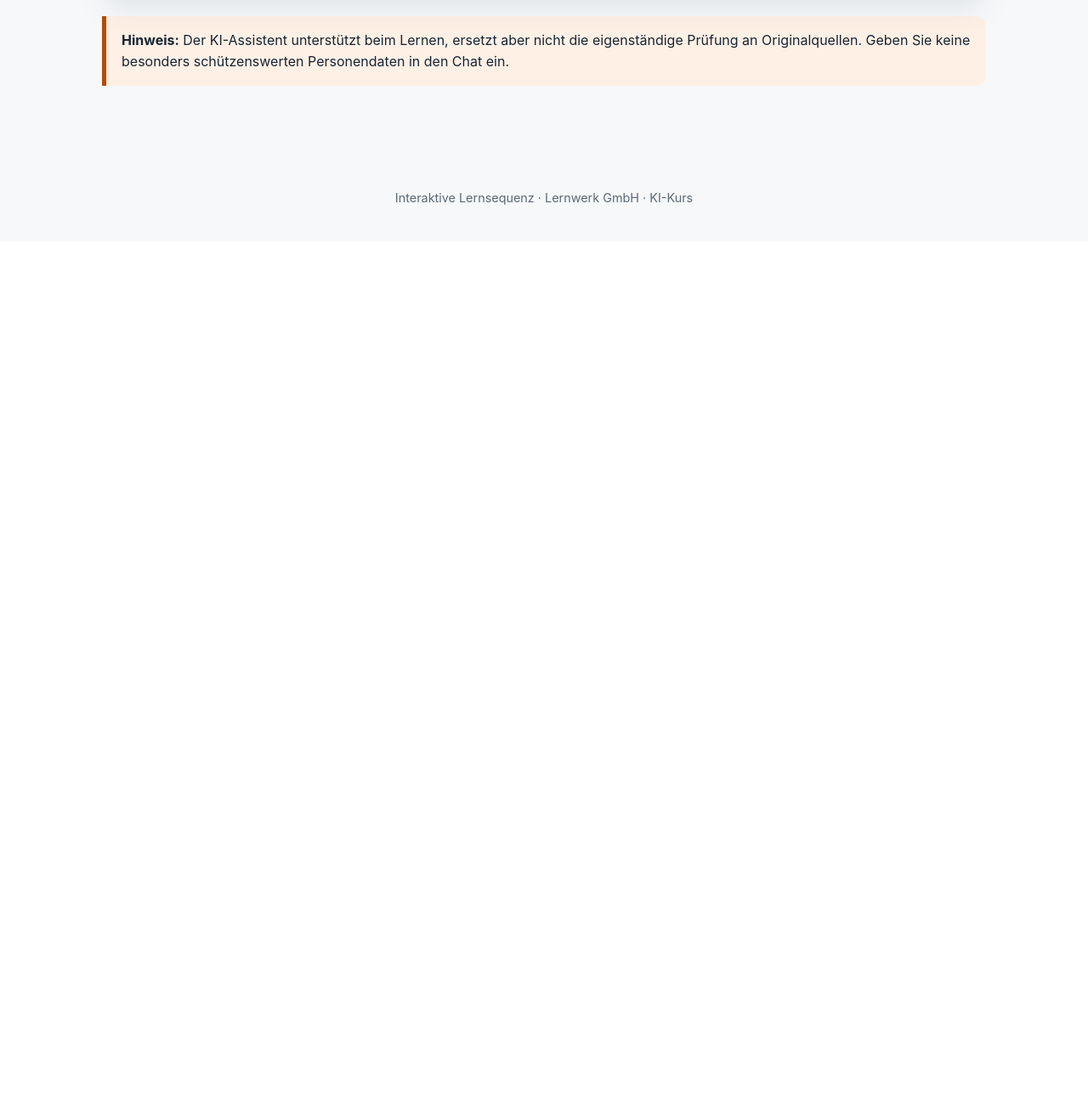
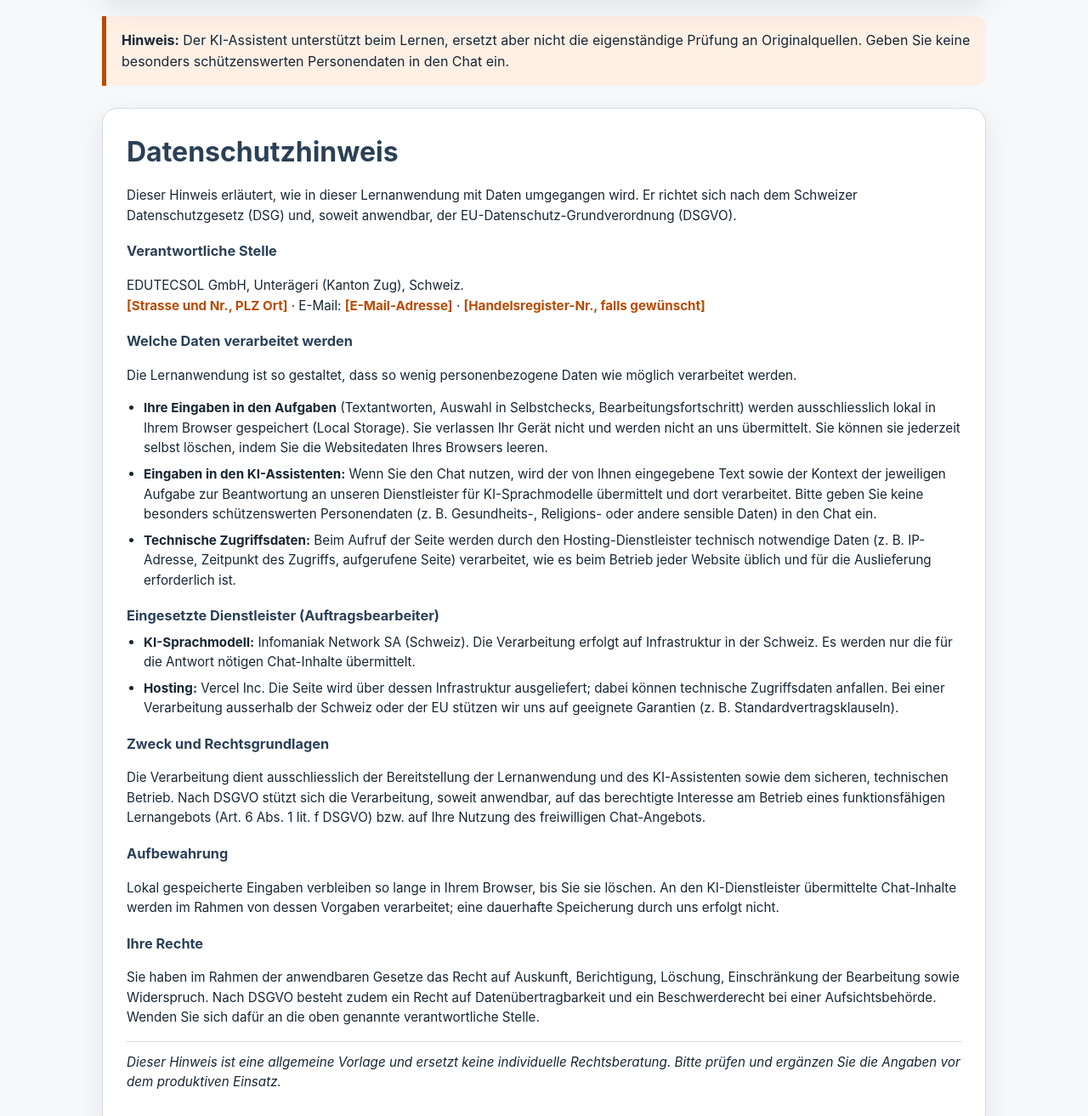
Before and after one commit to enialma/lernwerk-ki-halluzinationen, a website: page index.html in a window 1280 px wide. Shown: the part 1167-2480 px from the top of the page at 85% size. Before the commit the page ends 1451 px from the top, so only its background shows below. Drawn offline with Linux system fonts and the light colour scheme.

Commit message:
Add files via upload

```diff
--- a/index.html
+++ b/index.html
@@ -9,6 +9,15 @@
     .home-hero-img { width: 100%; background: var(--blue-dark); line-height: 0; }
     .hero-img { display: block; width: 100%; height: 460px; object-fit: cover; object-position: left center; margin: 0; }
     @media (max-width: 760px) { .hero-img { height: 300px; } }
+    .privacy { background: var(--card); border: 1px solid var(--line); border-radius: var(--radius); box-shadow: var(--shadow); padding: 26px 28px; margin: 26px 0 10px; }
+    .privacy h2 { color: var(--blue); margin: 0 0 6px; }
+    .privacy h3 { color: var(--blue); font-size: 1.02rem; margin: 18px 0 4px; }
+    .privacy p, .privacy li { color: var(--ink); font-size: .95rem; line-height: 1.55; }
+    .privacy ul { margin: 6px 0 6px 0; padding-left: 20px; }
+    .privacy li { margin-bottom: 7px; }
+    .privacy-intro { color: var(--muted); }
+    .privacy-note { color: var(--muted); font-size: .88rem; margin-top: 16px; border-top: 1px solid var(--line); padding-top: 12px; }
+    .privacy .ph { color: var(--orange); font-weight: 700; }
     .toc { margin: 30px 0 20px; display: grid; gap: 16px; }
     .ch-card { display: block; text-decoration: none; color: inherit; background: var(--card); border: 1px solid var(--line); border-radius: var(--radius); box-shadow: var(--shadow); padding: 22px 24px; transition: transform .12s ease, box-shadow .2s ease, border-color .2s ease; }
     .ch-card.active:hover { transform: translateY(-3px); box-shadow: 0 16px 40px rgba(43,64,87,.16); border-color: var(--orange); }
@@ -59,7 +68,41 @@
     </div>
 
     <div class="notice" style="margin-top:14px"><strong>Hinweis:</strong> Der KI-Assistent unterstützt beim Lernen, ersetzt aber nicht die eigenständige Prüfung an Originalquellen. Geben Sie keine besonders schützenswerten Personendaten in den Chat ein.</div>
+
+    <section id="datenschutz" class="privacy" aria-label="Datenschutzhinweis">
+      <h2>Datenschutzhinweis</h2>
+      <p class="privacy-intro">Dieser Hinweis erläutert, wie in dieser Lernanwendung mit Daten umgegangen wird. Er richtet sich nach dem Schweizer Datenschutzgesetz (DSG) und, soweit anwendbar, der EU-Datenschutz-Grundverordnung (DSGVO).</p>
+
+      <h3>Verantwortliche Stelle</h3>
+      <p>EDUTECSOL GmbH, Unterägeri (Kanton Zug), Schweiz.<br>
+      <span class="ph">[Strasse und Nr., PLZ Ort]</span> · E-Mail: <span class="ph">[E-Mail-Adresse]</span> · <span class="ph">[Handelsregister-Nr., falls gewünscht]</span></p>
+
+      <h3>Welche Daten verarbeitet werden</h3>
+      <p>Die Lernanwendung ist so gestaltet, dass so wenig personenbezogene Daten wie möglich verarbeitet werden.</p>
+      <ul>
+        <li><strong>Ihre Eingaben in den Aufgaben</strong> (Textantworten, Auswahl in Selbstchecks, Bearbeitungsfortschritt) werden ausschliesslich lokal in Ihrem Browser gespeichert (Local Storage). Sie verlassen Ihr Gerät nicht und werden nicht an uns übermittelt. Sie können sie jederzeit selbst löschen, indem Sie die Websitedaten Ihres Browsers leeren.</li>
+        <li><strong>Eingaben in den KI-Assistenten:</strong> Wenn Sie den Chat nutzen, wird der von Ihnen eingegebene Text sowie der Kontext der jeweiligen Aufgabe zur Beantwortung an unseren Dienstleister für KI-Sprachmodelle übermittelt und dort verarbeitet. Bitte geben Sie keine besonders schützenswerten Personendaten (z. B. Gesundheits-, Religions- oder andere sensible Daten) in den Chat ein.</li>
+        <li><strong>Technische Zugriffsdaten:</strong> Beim Aufruf der Seite werden durch den Hosting-Dienstleister technisch notwendige Daten (z. B. IP-Adresse, Zeitpunkt des Zugriffs, aufgerufene Seite) verarbeitet, wie es beim Betrieb jeder Website üblich und für die Auslieferung erforderlich ist.</li>
+      </ul>
+
+      <h3>Eingesetzte Dienstleister (Auftragsbearbeiter)</h3>
+      <ul>
+        <li><strong>KI-Sprachmodell:</strong> Infomaniak Network SA (Schweiz). Die Verarbeitung erfolgt auf Infrastruktur in der Schweiz. Es werden nur die für die Antwort nötigen Chat-Inhalte übermittelt.</li>
+        <li><strong>Hosting:</strong> Vercel Inc. Die Seite wird über dessen Infrastruktur ausgeliefert; dabei können technische Zugriffsdaten anfallen. Bei einer Verarbeitung ausserhalb der Schweiz oder der EU stützen wir uns auf geeignete Garantien (z. B. Standardvertragsklauseln).</li>
+      </ul>
+
+      <h3>Zweck und Rechtsgrundlagen</h3>
+      <p>Die Verarbeitung dient ausschliesslich der Bereitstellung der Lernanwendung und des KI-Assistenten sowie dem sicheren, technischen Betrieb. Nach DSGVO stützt sich die Verarbeitung, soweit anwendbar, auf das berechtigte Interesse am Betrieb eines funktionsfähigen Lernangebots (Art. 6 Abs. 1 lit. f DSGVO) bzw. auf Ihre Nutzung des freiwilligen Chat-Angebots.</p>
+
+      <h3>Aufbewahrung</h3>
+      <p>Lokal gespeicherte Eingaben verbleiben so lange in Ihrem Browser, bis Sie sie löschen. An den KI-Dienstleister übermittelte Chat-Inhalte werden im Rahmen von dessen Vorgaben verarbeitet; eine dauerhafte Speicherung durch uns erfolgt nicht.</p>
+
+      <h3>Ihre Rechte</h3>
+      <p>Sie haben im Rahmen der anwendbaren Gesetze das Recht auf Auskunft, Berichtigung, Löschung, Einschränkung der Bearbeitung sowie Widerspruch. Nach DSGVO besteht zudem ein Recht auf Datenübertragbarkeit und ein Beschwerderecht bei einer Aufsichtsbehörde. Wenden Sie sich dafür an die oben genannte verantwortliche Stelle.</p>
+
+      <p class="privacy-note"><em>Dieser Hinweis ist eine allgemeine Vorlage und ersetzt keine individuelle Rechtsberatung. Bitte prüfen und ergänzen Sie die Angaben vor dem produktiven Einsatz.</em></p>
+    </section>
   </main>
-  <footer>Interaktive Lernsequenz · Lernwerk GmbH · KI-Kurs</footer>
+  <footer>Interaktive Lernsequenz · Lernwerk GmbH · KI-Kurs · <a href="#datenschutz" style="color:inherit">Datenschutz</a></footer>
 </body>
 </html>
```
